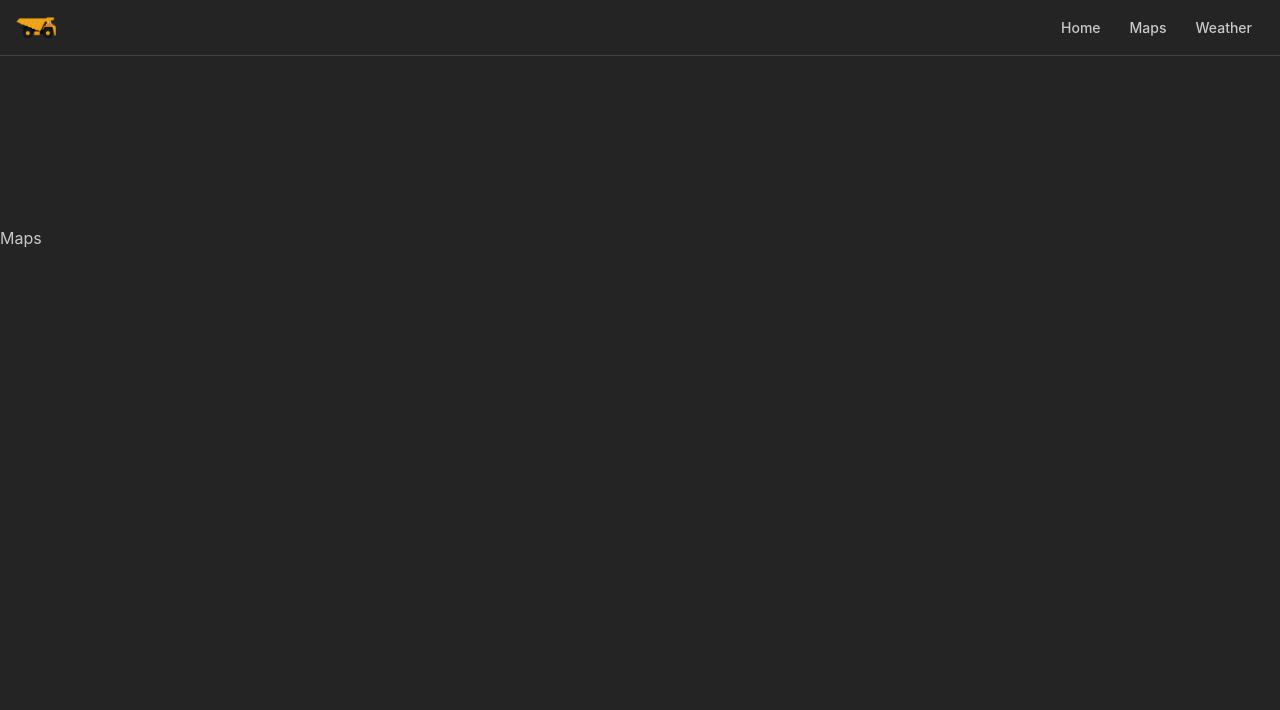
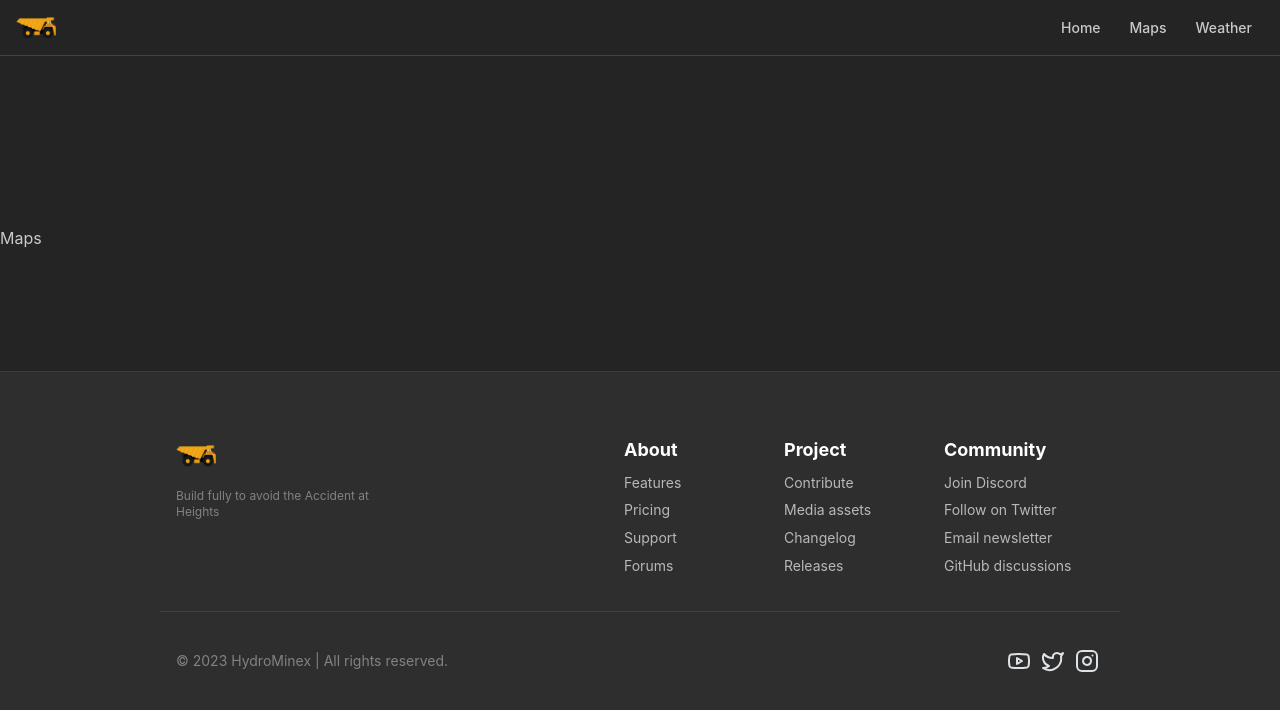
Before and after one commit to Prathamesh-chougale-17/hyrominex, a Next.js app: page /maps in a window 1280 px wide. Shown: the top 710 px of the page. Built offline with nearby package versions, Linux system fonts and the light colour scheme.

Commit message:
Add FooterLinks component and lucide-react dependency

```diff
--- a/app/layout.tsx
+++ b/app/layout.tsx
@@ -3,6 +3,7 @@
 import "@mantine/core/styles.css";
 import { MantineProvider, ColorSchemeScript } from "@mantine/core";
 import Header from "@/components/Navbar/Header";
+import { FooterLinks } from "@/components/Footer/Footer";
 
 export const metadata = {
   title: "My Mantine app",
@@ -23,6 +24,7 @@ export default function RootLayout({
         <MantineProvider defaultColorScheme="dark">
           <Header />
           {children}
+          <FooterLinks />
         </MantineProvider>
       </body>
     </html>
--- /dev/null
+++ b/components/Footer/Footer.tsx
@@ -0,0 +1,98 @@
+import { Text, Container, ActionIcon, Group, rem } from "@mantine/core";
+import { YoutubeIcon, InstagramIcon, Twitter } from "lucide-react";
+import HydroMinex from "../../public/android-chrome-192x192.png";
+import classes from "./FooterLinks.module.css";
+import Image from "next/image";
+
+const data = [
+  {
+    title: "About",
+    links: [
+      { label: "Features", link: "#" },
+      { label: "Pricing", link: "#" },
+      { label: "Support", link: "#" },
+      { label: "Forums", link: "#" },
+    ],
+  },
+  {
+    title: "Project",
+    links: [
+      { label: "Contribute", link: "#" },
+      { label: "Media assets", link: "#" },
+      { label: "Changelog", link: "#" },
+      { label: "Releases", link: "#" },
+    ],
+  },
+  {
+    title: "Community",
+    links: [
+      { label: "Join Discord", link: "#" },
+      { label: "Follow on Twitter", link: "#" },
+      { label: "Email newsletter", link: "#" },
+      { label: "GitHub discussions", link: "#" },
+    ],
+  },
+];
+
+export function FooterLinks() {
+  const groups = data.map((group) => {
+    const links = group.links.map((link, index) => (
+      <Text<"a">
+        key={index}
+        className={classes.link}
+        component="a"
+        href={link.link}
+      >
+        {link.label}
+      </Text>
+    ));
+
+    return (
+      <div className={classes.wrapper} key={group.title}>
+        <Text className={classes.title}>{group.title}</Text>
+        {links}
+      </div>
+    );
+  });
+
+  return (
+    <footer className={classes.footer}>
+      <Container className={classes.inner}>
+        <div className={classes.logo}>
+          <Image
+            src={HydroMinex}
+            alt="HydroMinex Logo"
+            width={40}
+            height={40}
+          />
+          <Text size="xs" c="dimmed" className={classes.description}>
+            Build fully to avoid the Accident at Heights
+          </Text>
+        </div>
+        <div className={classes.groups}>{groups}</div>
+      </Container>
+      <Container className={classes.afterFooter}>
+        <Text c="dimmed" size="sm">
+          &#169; 2023 HydroMinex | All rights reserved.
+        </Text>
+
+        <Group
+          gap={0}
+          className={classes.social}
+          justify="flex-end"
+          wrap="nowrap"
+        >
+          <ActionIcon size="lg" color="gray" variant="subtle">
+            <YoutubeIcon scale={2} />
+          </ActionIcon>
+          <ActionIcon size="lg" color="gray" variant="subtle">
+            <Twitter scale={2} />
+          </ActionIcon>
+          <ActionIcon size="lg" color="gray" variant="subtle">
+            <InstagramIcon scale={2} />
+          </ActionIcon>
+        </Group>
+      </Container>
+    </footer>
+  );
+}
--- /dev/null
+++ b/components/Footer/FooterLinks.module.css
@@ -0,0 +1,91 @@
+.footer {
+    margin-top: rem(120px);
+    padding-top: calc(var(--mantine-spacing-xl) * 2);
+    padding-bottom: calc(var(--mantine-spacing-xl) * 2);
+    background-color: light-dark(var(--mantine-color-gray-0), var(--mantine-color-dark-6));
+    border-top: rem(1px) solid light-dark(var(--mantine-color-gray-2), var(--mantine-color-dark-5));
+  }
+
+  .logo {
+    max-width: rem(200px);
+
+    @media (max-width: $mantine-breakpoint-sm) {
+      display: flex;
+      flex-direction: column;
+      align-items: center;
+    }
+  }
+
+  .description {
+    margin-top: rem(5px);
+
+    @media (max-width: $mantine-breakpoint-sm) {
+      margin-top: var(--mantine-spacing-xs);
+      text-align: center;
+    }
+  }
+
+  .inner {
+    display: flex;
+    justify-content: space-between;
+
+    @media (max-width: $mantine-breakpoint-sm) {
+      flex-direction: column;
+      align-items: center;
+    }
+  }
+
+  .groups {
+    display: flex;
+    flex-wrap: wrap;
+
+    @media (max-width: $mantine-breakpoint-sm) {
+      display: none;
+    }
+  }
+
+  .wrapper {
+    width: rem(160px);
+  }
+
+  .link {
+    display: block;
+    color: light-dark(var(--mantine-color-gray-6), var(--mantine-color-dark-1));
+    font-size: var(--mantine-font-size-sm);
+    padding-top: rem(3px);
+    padding-bottom: rem(3px);
+
+    &:hover {
+      text-decoration: underline;
+    }
+  }
+
+  .title {
+    font-size: var(--mantine-font-size-lg);
+    font-weight: 700;
+    font-family:
+      Greycliff CF,
+      var(--mantine-font-family);
+    margin-bottom: calc(var(--mantine-spacing-xs) / 2);
+    color: light-dark(var(--mantine-color-black), var(--mantine-color-white));
+  }
+
+  .afterFooter {
+    display: flex;
+    justify-content: space-between;
+    align-items: center;
+    margin-top: var(--mantine-spacing-xl);
+    padding-top: var(--mantine-spacing-xl);
+    padding-bottom: var(--mantine-spacing-xl);
+    border-top: rem(1px) solid light-dark(var(--mantine-color-gray-2), var(--mantine-color-dark-4));
+
+    @media (max-width: $mantine-breakpoint-sm) {
+      flex-direction: column;
+    }
+  }
+
+  .social {
+    @media (max-width: $mantine-breakpoint-sm) {
+      margin-top: var(--mantine-spacing-xs);
+    }
+  }
--- a/package.json
+++ b/package.json
@@ -11,6 +11,7 @@
   "dependencies": {
     "@mantine/core": "^7.3.1",
     "@mantine/hooks": "^7.3.1",
+    "lucide-react": "^0.294.0",
     "next": "14.0.4",
     "react": "^18",
     "react-dom": "^18"
```
Also changed, not shown: 1 other file (tests, documents, lock files or other folders).
